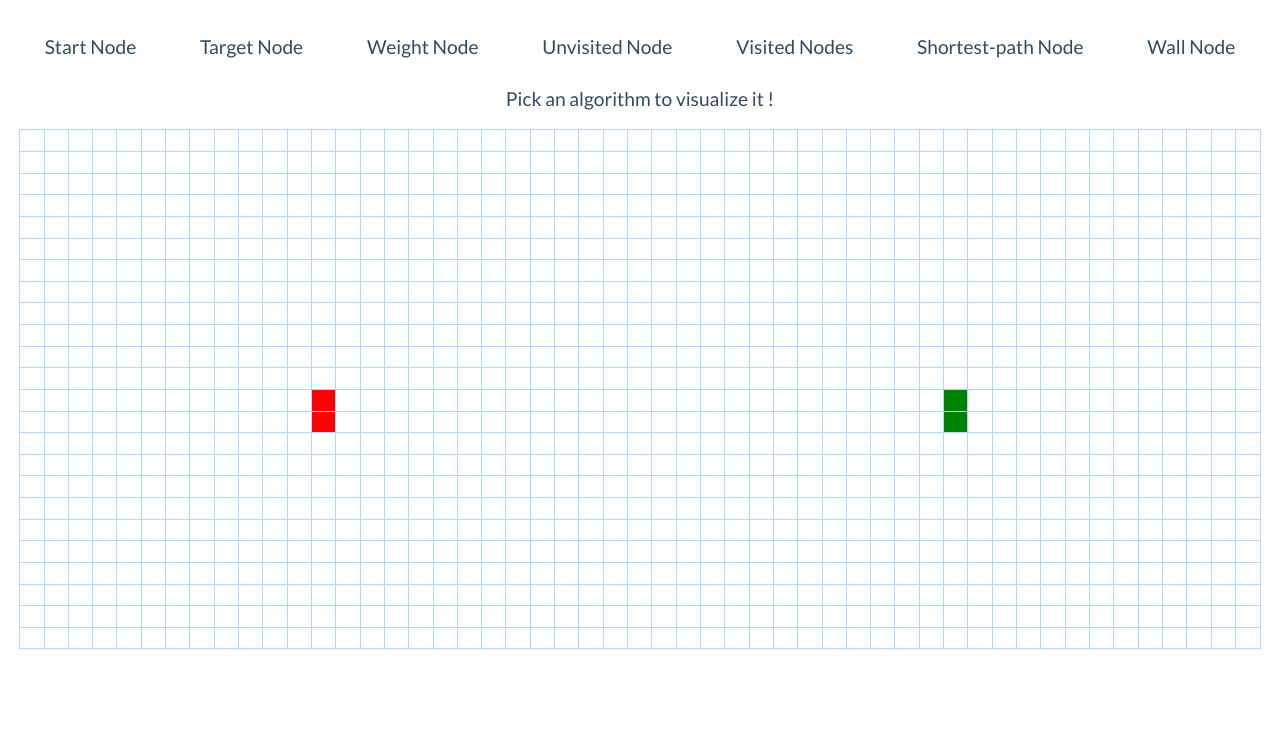
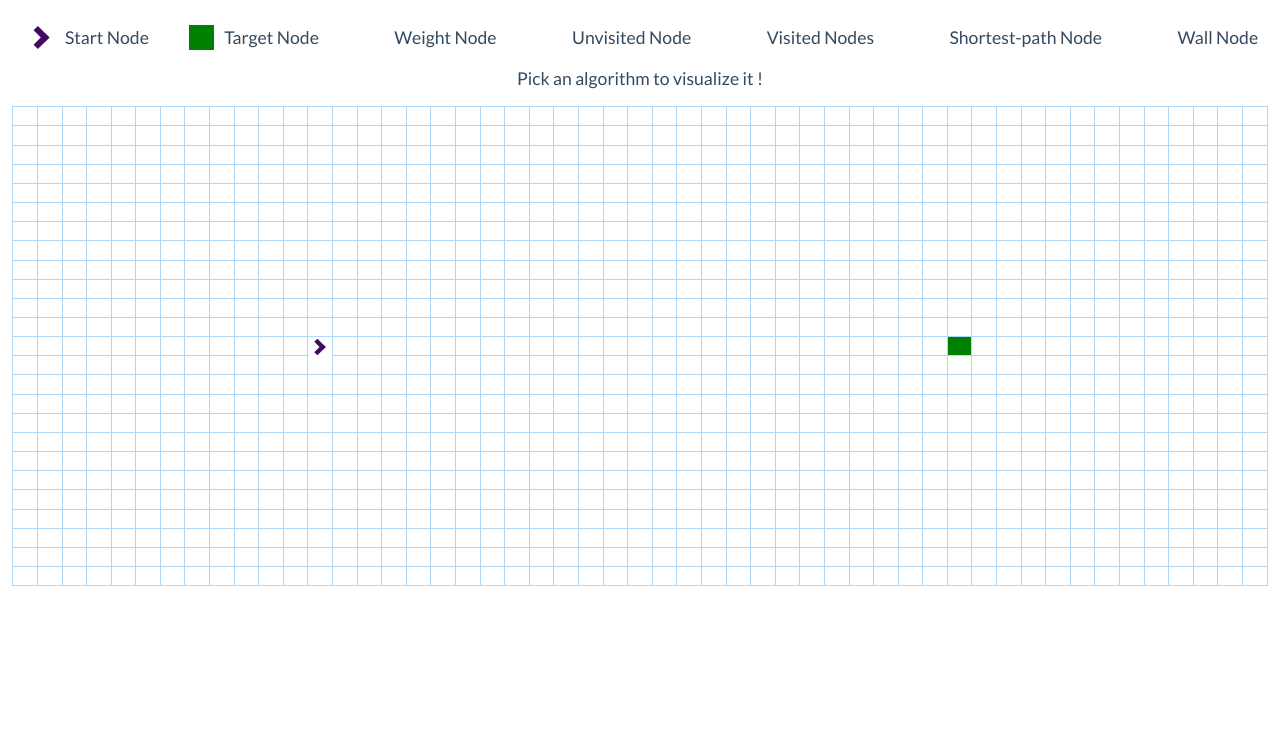
Before and after one commit to somyaguglani/Pathfinding-Visualizer, a plain HTML site: page index.html in a window 1280 px wide. Shown: the part 57-800 px from the top of the page. Drawn offline with Linux system fonts and the light colour scheme.

Commit message:
removed bugs from grid

```diff
--- a/browser/index.js
+++ b/browser/index.js
@@ -53,11 +53,10 @@ Board.prototype.createGrid = function () {
       }
       const newNode = new Node(id, nodeStatus);
       allNodesRowArray.push(newNode);
-      gridRow += `<td id = "${id}"class = "${nodeStatus}"></td>`;
+      gridRow += `<td id="${id}" class="${nodeStatus}"></td>`;
     }
     htmlOfGrid += `${gridRow}</tr>`;
     this.allNodesArray.push(allNodesRowArray);
-    htmlOfGrid += gridRow;
   }
   gridContainer.innerHTML = htmlOfGrid;
 
@@ -69,9 +68,8 @@ Board.prototype.createGrid = function () {
 let contentHeight = mainContentContainer.offsetHeight;
 let docHeight = document.documentElement.scrollHeight;
 let docWidth = document.documentElement.scrollWidth;
-let height = Math.floor((docHeight - contentHeight - navHeight) / 53);
+let height = Math.floor((docHeight - contentHeight - navHeight) / 26);
 let width = Math.floor(docWidth / 25);
 let board = new Board(width, height);
 console.log(width, height);
-// console.log(board);
 board.initialize();
--- a/index.html
+++ b/index.html
@@ -67,31 +67,31 @@
         <div>
           <ul>
             <li>
-              <div class="start"></div>
+              <div id="nodeSymbol" class="start"></div>
               Start Node
             </li>
             <li>
-              <div class="target"></div>
+              <div id="nodeSymbol" class="target"></div>
               Target Node
             </li>
             <li>
-              <div class="weightNode"></div>
+              <div id="nodeSymbol" class="weightNode"></div>
               Weight Node
             </li>
             <li>
-              <div class="unvisited"></div>
+              <div id="nodeSymbol" class="unvisited"></div>
               Unvisited Node
             </li>
             <li>
-              <div class="visited"></div>
+              <div id="nodeSymbol" class="visited"></div>
               Visited Nodes
             </li>
             <li>
-              <div class="shortestPathNode"></div>
+              <div id="nodeSymbol" class="shortestPathNode"></div>
               Shortest-path Node
             </li>
             <li>
-              <div class="wallNode"></div>
+              <div id="nodeSymbol" class="wallNode"></div>
               Wall Node
             </li>
           </ul>
--- a/styling/main.css
+++ b/styling/main.css
@@ -57,6 +57,7 @@
   padding: 0.7em;
   text-align: center;
   text-decoration: none;
+  font-size: 0.9em;
 }
 .navbarContainer ul li > a:hover {
   color: #1abc9c;
@@ -92,7 +93,7 @@ button {
   padding: 0.6em;
   background-color: #1abc9c;
   border: none;
-  border-radius: 0.5em;
+  border-radius: 0.4em;
   font-size: 1em;
   font-weight: 400;
   color: white;
@@ -116,7 +117,7 @@ button:hover {
 .gridContainer {
   color: #34495e;
   font-weight: normal;
-  font-size: 1.2em;
+  font-size: 1.1em;
 }
 .gridContainer ul {
   display: flex;
@@ -131,24 +132,30 @@ button:hover {
   font-weight: normal;
 }
 .gridContainer ul li {
-  margin: 1em;
+  margin: 0.6em;
+}
+.mainContentContainer div[id="nodeSymbol"] {
+  width: 25px;
+  height: 25px;
+  display: inline-block;
+  position: relative;
+  top: 0.35em;
+  margin: 0 0.42em;
 }
 
 /* ---------DIFFERENT NODES----------- */
 .start {
-  /* background-image: url(`../styling/imagesAndSvg/triangletwo-right.svg);
+  background-image: url("../styling/imagesAndSvg/triangletwo-right.svg");
   background-repeat: no-repeat;
   background-position: center;
   background-size: contain;
   animation-name: specialNodes;
   animation-duration: 2s;
-  animation-delay: 0s;
   animation-timing-function: ease-out;
   animation-iteration-count: 1;
   animation-fill-mode: forwards;
   animation-play-state: running;
-  animation-direction: alternate; */
-  background-color: red;
+  animation-direction: alternate;
 }
 .target {
   background-color: green;
@@ -174,7 +181,7 @@ td {
 table {
   table-layout: fixed;
   width: 1500px;
-  height: 520px;
+  height: 480px;
   border-spacing: 0;
   border-collapse: collapse;
 }
@@ -182,5 +189,5 @@ table {
   display: flex;
   cursor: auto;
   justify-content: center;
-  margin: 1em 1em 1em 1em;
+  margin: 1em 0.7em 0.5em 0.7em;
 }
```
